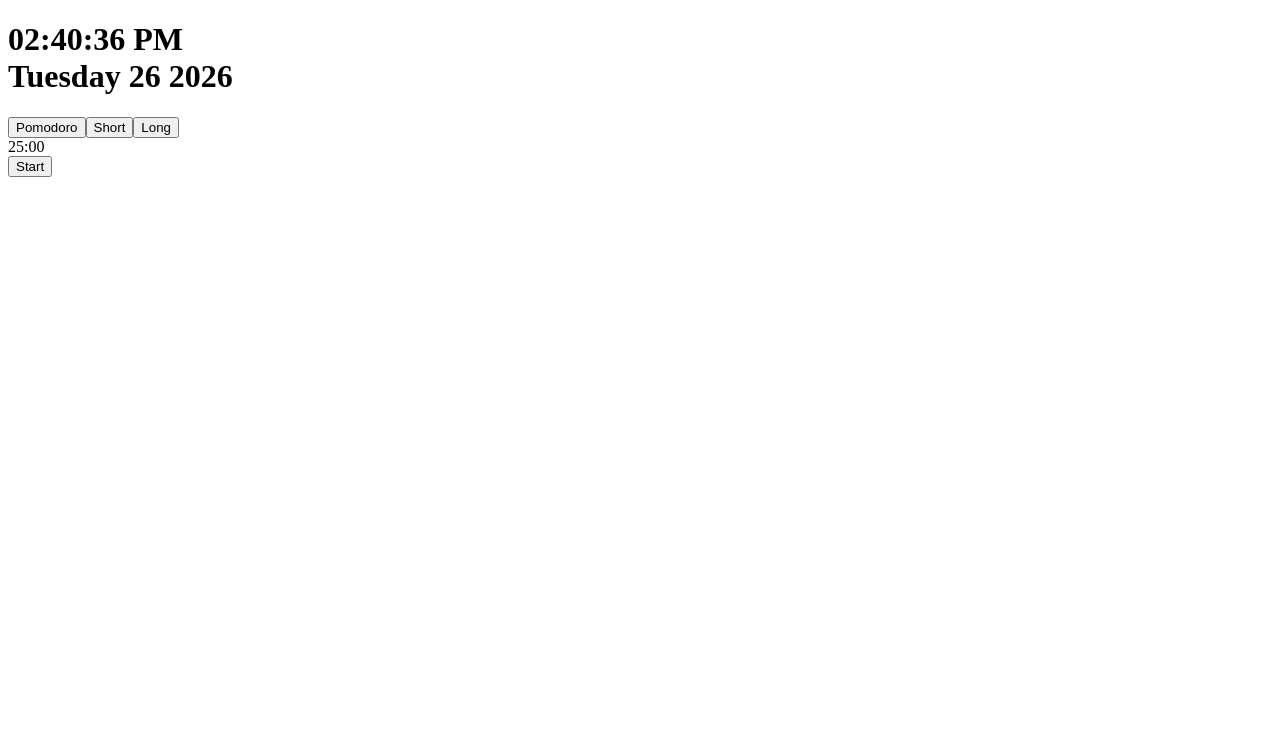
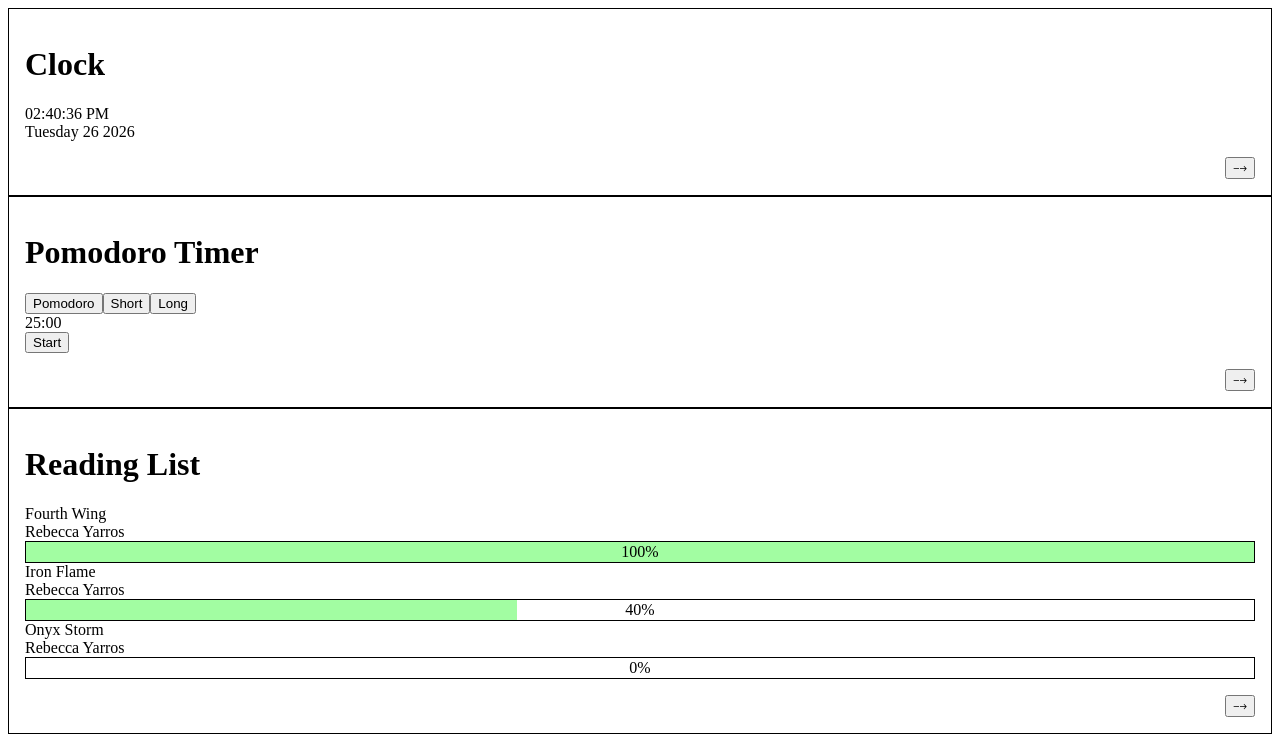
Before and after one commit to aayusht200/Devspace, a React (Vite) app: page / in a window 1280 px wide. Shown: the top 756 px of the page. Built offline with nearby package versions, Linux system fonts and the light colour scheme.

Commit message:
feat: add Card, Button, ReadingList, and StatusBar components; integrate into App and Pomodoro

```diff
--- a/src/App.jsx
+++ b/src/App.jsx
@@ -1,14 +1,15 @@
 import Clock from './components/Clock';
 import Pomodoro from './components/Pomodoro';
+import { ReadingList } from './components/ReadingList';
+import StatusBar from './components/StatusBar/StatusBar';
 import './App.css';
 
 function App() {
     return (
         <div>
-            <h1>
-                <Clock />
-            </h1>
+            <Clock />
             <Pomodoro />
+            <ReadingList />
         </div>
     );
 }
--- a/src/components/Button.jsx
+++ b/src/components/Button/Button.jsx
@@ -1,3 +1,4 @@
+import './Button.css';
 const Button = ({ children, onClick, className = '', id = '' }) => {
     return (
         <button className={`btn ${className}`} id={id} onClick={onClick}>
--- /dev/null
+++ b/src/components/Card/Card.css
@@ -0,0 +1,10 @@
+.card {
+    display: grid;
+    grid-template-rows: 1fr auto;
+    padding: 1rem;
+    gap: 1rem;
+    border: 1px solid;
+}
+.card-footer {
+    place-self: end;
+}
--- /dev/null
+++ b/src/components/Card/Card.jsx
@@ -0,0 +1,18 @@
+import Button from '../Button/Button';
+import './Card.css';
+const Card = ({ children, className = '', header = '' }) => {
+    if (children == null) return null;
+    return (
+        <div className={`card ${className}`}>
+            <div className="card-body">
+                <h1 className="card-header">{header}</h1>
+                {children}
+            </div>
+            <div className="card-footer">
+                <Button className="card-button">⤍</Button>
+            </div>
+        </div>
+    );
+};
+
+export default Card;
--- a/src/components/Clock.jsx
+++ b/src/components/Clock.jsx
@@ -1,5 +1,6 @@
 import { useEffect, useRef, useState } from 'react';
 import { padNum } from '../helperFunctions/functions';
+import Card from './Card/Card';
 const Clock = () => {
     const [time, setTime] = useState(new Date());
     useEffect(() => {
@@ -11,14 +12,14 @@ const Clock = () => {
     const date = formatDate(time);
     const currTime = formatTime(time);
     return (
-        <div className="currDate">
+        <Card className="currDate" header="Clock">
             <div className="time">
                 {currTime.hour}:{currTime.minutes}:{currTime.seconds} {currTime.meridian}
             </div>
             <div className="date">
                 {date.day} {date.date} {date.year}
             </div>
-        </div>
+        </Card>
     );
 };
 
--- a/src/components/Pomodoro.jsx
+++ b/src/components/Pomodoro.jsx
@@ -1,8 +1,8 @@
 import { useEffect, useState } from 'react';
 import { padNum } from '../helperFunctions/functions';
 import { pomodoroMode } from '../data/data';
-import Button from './Button';
-
+import Button from './Button/Button';
+import Card from './Card/Card';
 const Pomodoro = () => {
     const [timer, setTimer] = useState(pomodoroMode.pomodoro);
     function setMode(currMode) {
@@ -30,7 +30,7 @@ const Pomodoro = () => {
         setTimer((prev) => ({ ...prev, isRunning: !prev.isRunning }));
     }
     return (
-        <div className="pomodoro-timer">
+        <Card className="pomodoro-timer" header='Pomodoro Timer'>
             <div className="header-pomodoro">
                 <Button className="pomodoro" onClick={() => setMode('pomodoro')}>
                     Pomodoro
@@ -50,7 +50,7 @@ const Pomodoro = () => {
                     {timer.isRunning ? 'Stop' : 'Start'}
                 </Button>
             </div>
-        </div>
+        </Card>
     );
 };
 
--- /dev/null
+++ b/src/components/ReadingList.jsx
@@ -0,0 +1,24 @@
+import { bookData } from '../data/data';
+import Card from './Card/Card';
+import StatusBar from './StatusBar/StatusBar';
+
+const ReadingList = () => {
+    const bookEntries = Object.entries(bookData);
+    return (
+        <Card className="reading-list" header="Reading List">
+            {bookEntries.slice(0, 3).map(([uuid, currBook]) => (
+                <BookStatus book={currBook} key={uuid} />
+            ))}
+        </Card>
+    );
+};
+function BookStatus({ book }) {
+    return (
+        <div className="book-status">
+            <div className="book-title">{book.title}</div>
+            <div className="book-author">{book.author}</div>
+            <StatusBar current={book.currentPage} total={book.totalPage} />
+        </div>
+    );
+}
+export { ReadingList };
--- /dev/null
+++ b/src/components/StatusBar/StatusBar.css
@@ -0,0 +1,21 @@
+.status-bar {
+    background-color: white;
+    border: 1px solid;
+    position: relative;
+    height: 20px;
+    overflow: hidden;
+}
+
+.fill-level {
+    background-color: rgba(140, 253, 140, 0.808);
+    height: 100%;
+    transition: width 0.5s ease;
+}
+
+.status-bar-text {
+    position: absolute;
+    top: 50%;
+    left: 50%;
+    transform: translate(-50%, -50%);
+    margin: 0;
+}
--- /dev/null
+++ b/src/components/StatusBar/StatusBar.jsx
@@ -0,0 +1,22 @@
+import './StatusBar.css';
+
+const StatusBar = ({ current = 0, total = 100, showLabel = true }) => {
+    const percentage = total > 0 ? Math.floor((current / total) * 100) : 0;
+
+    const completeLevel = Math.min(100, Math.max(0, percentage));
+
+    return (
+        <div className="status-bar">
+            <div
+                className="fill-level"
+                style={{
+                    width: `${completeLevel}%`,
+                }}
+            ></div>
+
+            {showLabel && <p className="status-bar-text">{completeLevel}%</p>}
+        </div>
+    );
+};
+
+export default StatusBar;
--- a/src/data/data.js
+++ b/src/data/data.js
@@ -1,3 +1,5 @@
+import { randomId } from '../helperFunctions/functions';
+
 const pomodoroMode = {
     pomodoro: {
         mode: `pomodoro`,
@@ -15,4 +17,35 @@ const pomodoroMode = {
         isRunning: false,
     },
 };
-export { pomodoroMode };
+const bookData = {
+    'fe59bc14-969e-4767-8aa5-693ec48b9eb9': {
+        title: 'Fourth Wing',
+        releaseYear: 2023,
+        releaseMonth: 'April',
+        synopsis:
+            'Introduces Violet Sorrengail as she is forced into the lethal Riders Quadrant, bonds with two dragons, and encounters the shadow-wielding Xaden Riorson.',
+        currentPage: 517,
+        totalPage: 517,
+        author: 'Rebecca Yarros',
+    },
+    '550e8400-e29b-41d4-a716-446655440000': {
+        title: 'Iron Flame',
+        releaseYear: 2023,
+        releaseMonth: 'November',
+        synopsis: `Follows Violet's grueling second year at Basgiath as the looming political and magical threats outside Navarre's borders intensify.`,
+        currentPage: 260,
+        totalPage: 640,
+        author: 'Rebecca Yarros',
+    },
+    'daf42344-49a7-470c-af62-f103f9646c8f': {
+        title: 'Onyx Storm',
+        releaseYear: 2025,
+        releaseMonth: 'January',
+        synopsis: `The stakes escalate significantly following the shocking, game-changing twist ending of Iron Flame.`,
+        currentPage: 0,
+        totalPage: 544,
+        author: 'Rebecca Yarros',
+    },
+};
+
+export { pomodoroMode, bookData };
--- a/src/helperFunctions/functions.js
+++ b/src/helperFunctions/functions.js
@@ -2,4 +2,8 @@ function padNum(num) {
     return num > 9 ? num : `0${num}`;
 }
 
-export { padNum };
+function randomId() {
+    return crypto.randomUUID();
+}
+
+export { padNum, randomId };
```
Also changed, not shown: src/components/Button/Button.css (added).
